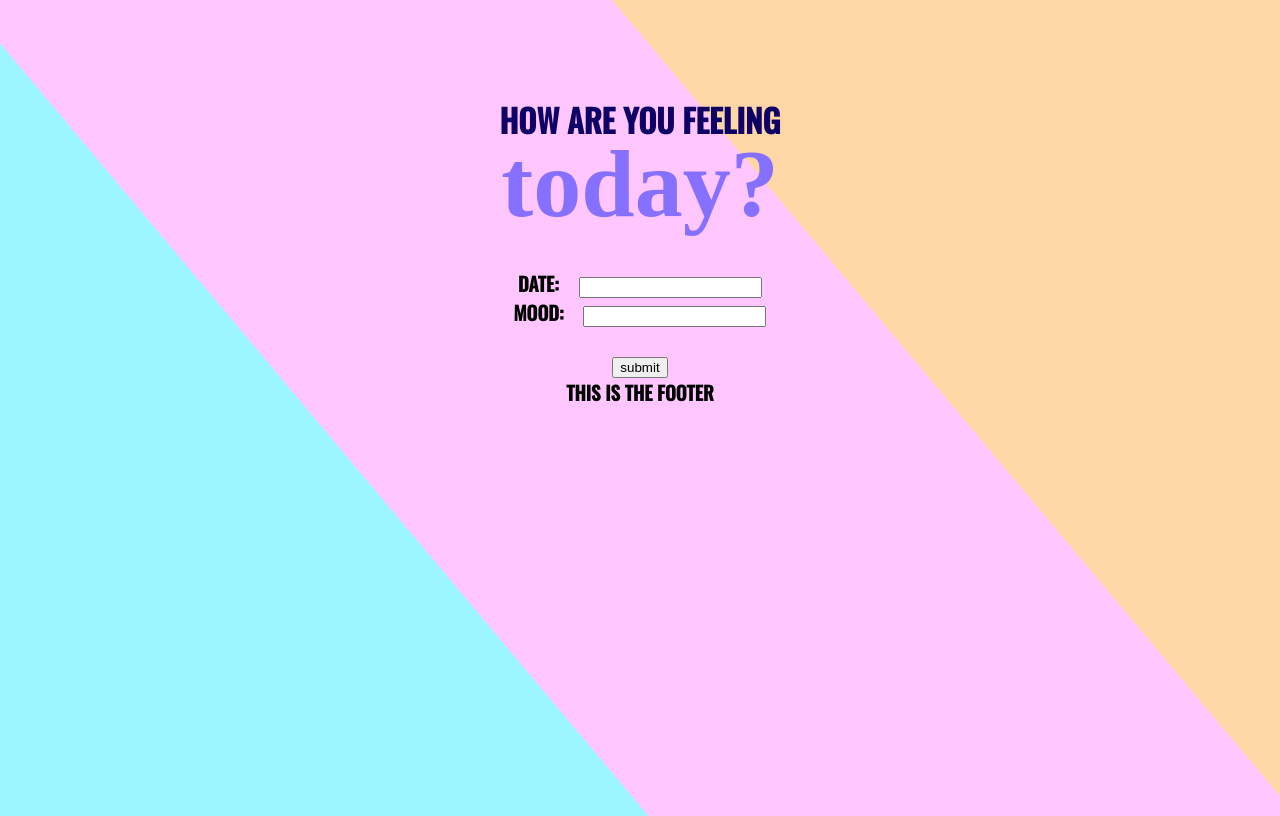
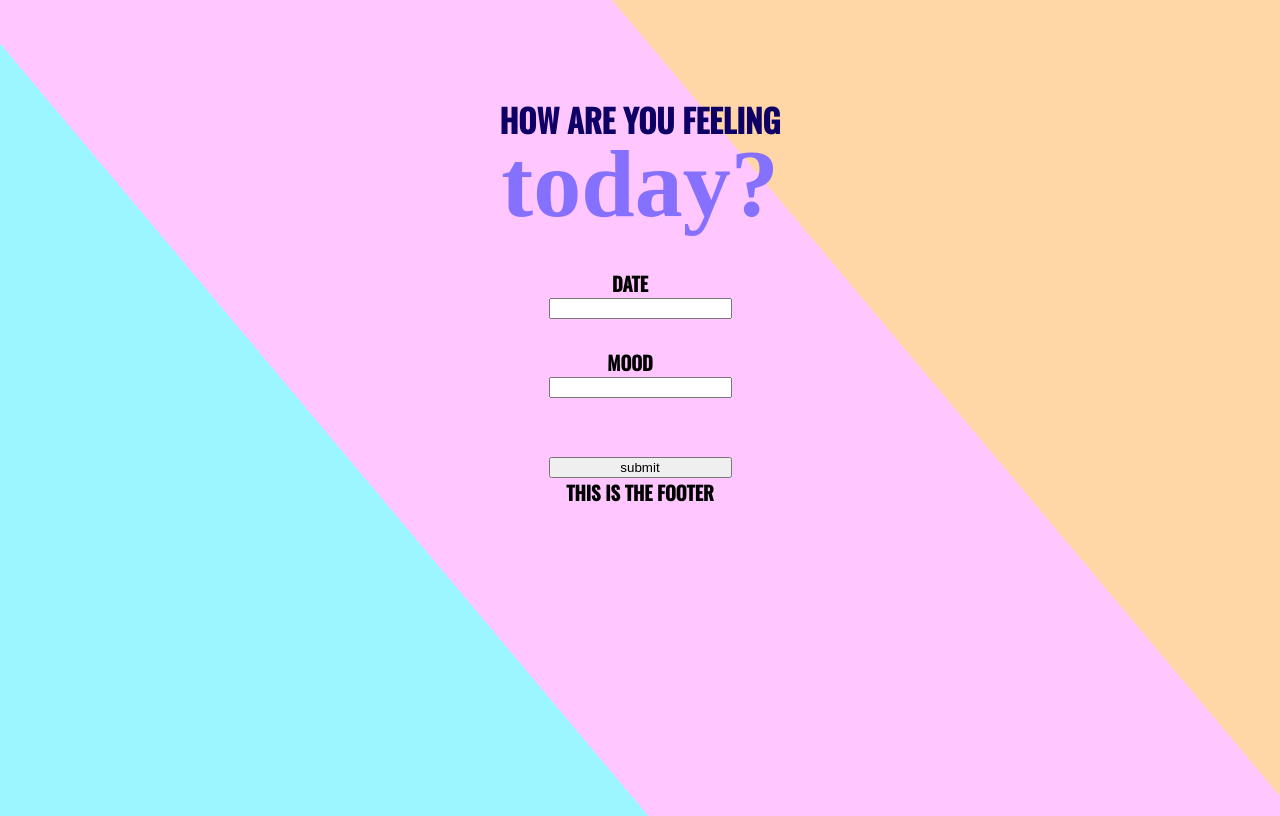
Before and after one commit to katarzyna-kw/daily-check, a React (Create React App) app: page / in a window 1280 px wide. Built offline with nearby package versions, Linux system fonts and the light colour scheme; a web font is replaced by a local one.

Commit message:
style form

```diff
--- a/src/App.css
+++ b/src/App.css
@@ -26,19 +26,18 @@
   display: flex;
   flex-direction: column;
   align-items: center;
-  justify-content: center;
 
 }
 
 .wrapper-survey {
-  display: flex;
-  flex-direction: column;
-  align-items: center;
-  justify-content: center;
   margin-top: 30px;
 }
 
-
+.form {
+  display: flex;
+  flex-direction: column;
+  justify-content: flex-start;
+}
 .form input {
   padding-left: 0;
 }
--- a/src/components/Survey.js
+++ b/src/components/Survey.js
@@ -6,12 +6,12 @@ function Survey() {
     <div className="wrapper-survey">
         <form className="form">
           <label className="label">
-            Date:
+            Date
           </label>
           <input className="input" type="text" />
           <br></br>
           <label className="label">
-            Mood:
+            Mood
           </label>
           <input className="input" type="text" />
           <br></br>
```
